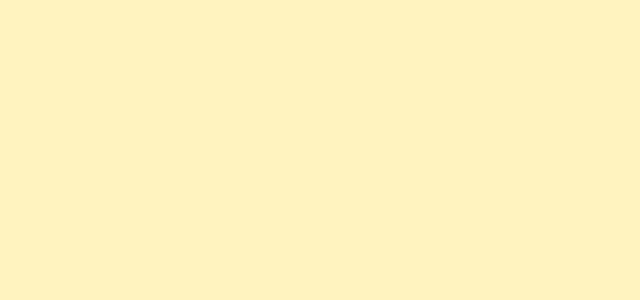
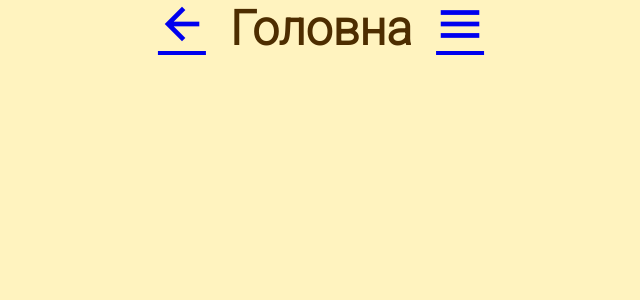
Before and after one commit to korniykom/Belicima-piatti, a React (Create React App) app in the folder belicima-piatti-react/: page / in a window 1280 px wide. Before the commit this address had no page. Shown: the top 300 px of the page, without its empty margins (319-959 px from the left). Built offline with nearby package versions, Linux system fonts and the light colour scheme.

Commit message:
the nav component now accepts two parametres and returns us on the menu page by clicking on the menu button

```diff
--- a/belicima-piatti-react/src/App.js
+++ b/belicima-piatti-react/src/App.js
@@ -1,5 +1,6 @@
 import { BrowserRouter, Routes, Route } from "react-router-dom";
 import "./App.css";
+import Nav from "./components/Nav/Nav";
 import Menupage from "./pages/Homepage";
 import Infopage from "./pages/Infopage";
 import Accountpage from "./pages/Accountpage";
@@ -13,6 +14,7 @@ export default function App() {
         <Route path="info" element={<Infopage />} />
         <Route path="account" element={<Accountpage />} />
         <Route path="loading" element={<Loading />} />
+        <Route path="/" element={<Nav backLink="/" title="Головна" />} />
       </Routes>
     </BrowserRouter>
   );
--- a/belicima-piatti-react/src/components/Nav/Nav.js
+++ b/belicima-piatti-react/src/components/Nav/Nav.js
@@ -1,15 +1,22 @@
 import "./Nav.css";
-export default function Nav() {
+
+export default function Nav({ backLink, title }) {
   return (
     <div className="nav">
       <div class="arrow_back-button">
-        <span class="material-symbols-outlined">arrow_back</span>
+        {backLink && (
+          <a href={backLink}>
+            <span class="material-symbols-outlined">arrow_back</span>
+          </a>
+        )}
       </div>
       <span className="title">
-        <strong>Перші страви</strong>
+        <strong>{title}</strong>
       </span>
       <div class="menu-button">
-        <span class="material-symbols-outlined">menu</span>
+        <a href="/menu">
+          <span class="material-symbols-outlined">menu</span>
+        </a>
       </div>
     </div>
   );
```
